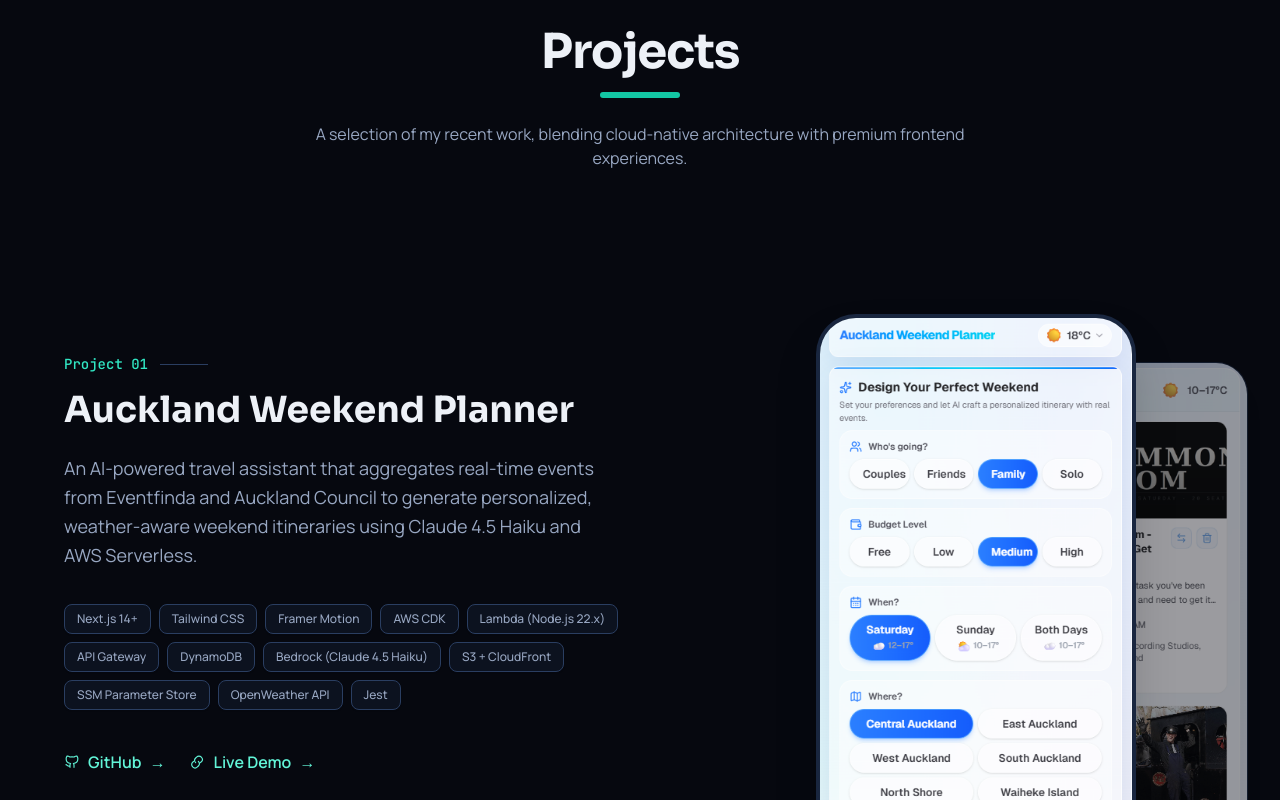
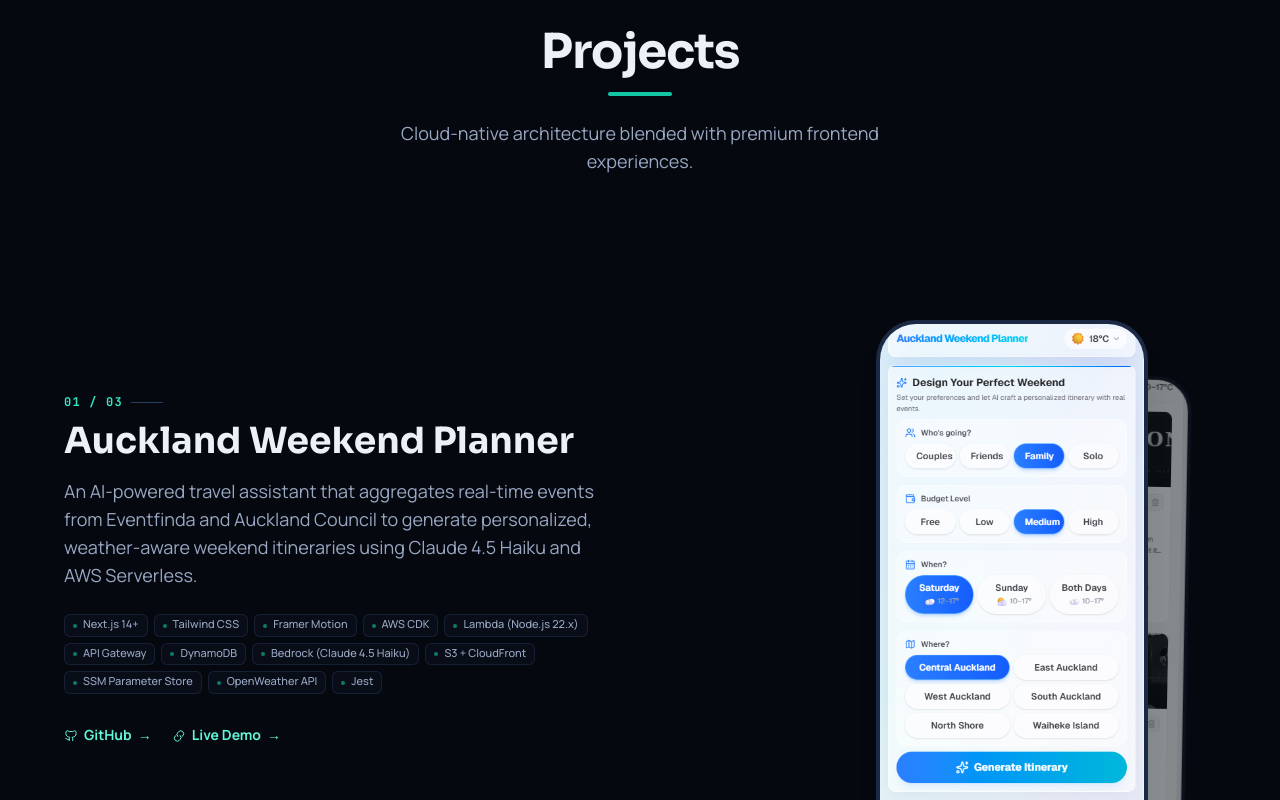
Before and after one commit to sheng656/Sheng_portfolio, a React (Vite) app: page / in a window 1280 px wide. Shown: the part 940-1740 px from the top of the page. Built offline with nearby package versions, Linux system fonts and the light colour scheme.

Commit message:
feat: enhance project card interactivity with animated screenshot swapping and improved navigation

```diff
--- a/src/components/Projects.tsx
+++ b/src/components/Projects.tsx
@@ -1,4 +1,5 @@
-import { motion } from "framer-motion";
+import { useState, useRef } from "react";
+import { motion, AnimatePresence } from "framer-motion";
 import type { ProjectsData, ProjectItem } from "../types";
 import IconGlyph from "./IconGlyph";
 import { trackProjectOpen, trackGithubClick } from "../lib/gtag";
@@ -7,56 +8,139 @@
   data: ProjectsData;
 }
 
-function ProjectCard({ item, index }: { item: ProjectItem; index: number }) {
+interface ProjectCardProps {
+  item: ProjectItem;
+  index: number;
+  total: number;
+  prevId?: string;
+  nextId?: string;
+}
+
+function ProjectCard({ item, index, total, prevId, nextId }: ProjectCardProps) {
   const isEven = index % 2 === 0;
+  const [frontIdx, setFrontIdx] = useState(0);
+  const lastSwapTime = useRef(0);
+
+  const handleSwap = (idx: number, isClick = false) => {
+    const now = Date.now();
+    if (frontIdx !== idx && (isClick || now - lastSwapTime.current > 3000)) {
+      setFrontIdx(idx);
+      lastSwapTime.current = now;
+    }
+  };
 
   return (
     <motion.article
+      id={item.id}
       initial={{ opacity: 0, y: 30 }}
       whileInView={{ opacity: 1, y: 0 }}
-      viewport={{ once: true, margin: "-100px" }}
-      transition={{ duration: 0.7, delay: index * 0.1 }}
-      className={`group flex flex-col gap-10 py-16 lg:py-24 ${
-        isEven ? "lg:flex-row" : "lg:flex-row-reverse"
+      viewport={{ once: true, margin: "-50px" }}
+      transition={{ duration: 0.6, delay: 0.1 }}
+      className={`group flex min-h-[80vh] flex-col gap-8 py-12 lg:min-h-0 lg:gap-16 lg:py-20 ${
+        isEven ? "lg:flex-row-reverse" : "lg:flex-row"
       }`}
     >
+      {/* Visual Content (Interactive Layered Mockups) */}
+      {/* pb accounts for the back image's y-offset so it doesn't bleed into the text section */}
+      <div className={`flex flex-1 items-center justify-center ${isEven ? "lg:justify-end" : "lg:justify-start"}`}>
+        <div className="relative h-[420px] w-full max-w-[260px] pb-5 sm:h-[500px] sm:max-w-[340px] sm:pb-6">
+          <AnimatePresence mode="popLayout">
+            {[0, 1].map((idx) => {
+              const isFront = frontIdx === idx;
+              const screenshot = item.screenshots?.[idx];
+              if (!screenshot) return null;
+
+              return (
+                <motion.div
+                  key={`${item.id}-shot-${idx}`}
+                  layout
+                  onClick={() => handleSwap(idx, true)}
+                  onMouseEnter={() => handleSwap(idx)}
+                  initial={false}
+                  animate={{
+                    zIndex: isFront ? 20 : 10,
+                    // More x-offset, less y — back image shows its own content visibly
+                    x: isFront ? 0 : 56,
+                    y: isFront ? 0 : 20,
+                    scale: isFront ? 1 : 0.88,
+                    opacity: isFront ? 1 : 0.55,
+                    rotate: isFront ? 0 : 1,
+                  }}
+                  transition={{
+                    type: "spring",
+                    stiffness: 180,
+                    damping: 28,
+                  }}
+                  className={`absolute left-0 top-0 w-[80%] cursor-pointer overflow-hidden rounded-[2rem] border-2 shadow-xl transition-colors duration-500 sm:rounded-[2.5rem] sm:border-4 ${
+                    isFront
+                      ? "border-base-border/40 bg-base-elevated"
+                      : "border-base-border/10 bg-base-surface"
+                  }`}
+                >
+                  <div className="relative aspect-[9/19.5] overflow-hidden">
+                    <img
+                      src={screenshot}
+                      alt={`${item.name} screenshot ${idx + 1}`}
+                      className={`h-full w-full object-cover transition-all duration-700 ${
+                        !isFront ? "grayscale blur-[0.3px]" : "grayscale-0 blur-0"
+                      }`}
+                      loading="lazy"
+                    />
+                    {!isFront && (
+                      <div className="absolute inset-0 bg-accent-500/5 transition-opacity" />
+                    )}
+                  </div>
+                </motion.div>
+              );
+            })}
+          </AnimatePresence>
+
+          <motion.div
+            animate={{ opacity: [0.03, 0.08, 0.03] }}
+            transition={{ duration: 6, repeat: Infinity }}
+            className={`absolute -inset-8 -z-10 bg-accent-500/10 blur-[80px] rounded-full ${isEven ? 'right-0' : 'left-0'}`}
+          />
+        </div>
+      </div>
+
       {/* Text Content */}
       <div className="flex flex-1 flex-col justify-center">
-        <div className="flex items-center gap-3">
-          <span className="font-mono text-sm font-medium text-accent-400">
-            Project {String(index + 1).padStart(2, "0")}
+        <div className="flex items-center gap-2">
+          <span className="font-mono text-xs font-bold tracking-widest text-accent-400">
+            {String(index + 1).padStart(2, "0")} / {String(total).padStart(2, "0")}
           </span>
-          <div className="h-px w-12 bg-base-border" />
+          <div className="h-[1px] w-8 bg-base-border" />
         </div>
 
-        <h3 className="mt-4 font-display text-3xl font-bold text-ink sm:text-4xl">
+        <h3 className="mt-3 font-display text-2xl font-bold text-ink sm:text-3xl lg:text-4xl">
           {item.name}
         </h3>
 
-        <p className="mt-6 max-w-xl text-lg leading-relaxed text-muted">
+        <p className="mt-4 max-w-xl text-base leading-relaxed text-muted lg:text-lg">
           {item.description}
         </p>
 
-        <ul className="mt-8 flex flex-wrap gap-2">
+        {/* Optimized Tech Tags */}
+        <ul className="mt-6 flex flex-wrap gap-1.5">
           {item.techStack.map((tech) => (
             <li
               key={tech}
-              className="rounded-lg border border-base-border bg-base-elevated/50 px-3 py-1.5 text-xs font-medium text-muted shadow-sm transition-colors hover:border-accent-500/30 hover:bg-accent-500/5"
+              className="inline-flex items-center gap-1.5 rounded-md border border-base-border/40 bg-base-elevated/30 px-2 py-0.5 text-[11px] font-medium text-muted transition-colors hover:border-accent-500/20 hover:text-accent-300"
             >
+              <span className="h-1 w-1 rounded-full bg-accent-500/60" />
               {tech}
             </li>
           ))}
         </ul>
 
-        <div className="mt-10 flex flex-wrap gap-6">
+        <div className="mt-8 flex flex-wrap gap-5">
           {item.links.map((link) => (
             <a
               key={`${item.id}-${link.label}`}
               href={link.href}
               target="_blank"
               rel="noreferrer"
-              className="group/link inline-flex items-center gap-2 text-base font-semibold text-accent-300 transition-all hover:text-accent-100"
-              aria-label={`${item.name} ${link.label}`}
+              className="group/link inline-flex items-center gap-1.5 text-sm font-bold text-accent-300 transition-all hover:text-accent-100"
               onClick={() => {
                 if (link.label.toLowerCase().includes("demo") || link.label.toLowerCase().includes("live")) {
                   trackProjectOpen(item.name);
@@ -65,63 +149,28 @@
                 }
               }}
             >
-              <IconGlyph name={link.label.toLowerCase().includes("github") ? "github" : "link"} className="h-4 w-4" />
+              <IconGlyph name={link.label.toLowerCase().includes("github") ? "github" : "link"} className="h-3.5 w-3.5" />
               {link.label}
-              <motion.span
-                className="inline-block"
-                initial={{ x: 0 }}
-                whileHover={{ x: 3 }}
-              >
-                →
-              </motion.span>
+              <span className="transition-transform group-hover/link:translate-x-1">→</span>
             </a>
           ))}
         </div>
-      </div>
 
-      {/* Visual Content (Layered Mockups) */}
-      <div className="flex flex-1 items-center justify-center lg:justify-end">
-        <div className="relative h-[400px] w-full max-w-[320px] sm:h-[500px] sm:max-w-[400px]">
-          {/* Background Mockup */}
-          {item.screenshots && item.screenshots[1] && (
-            <motion.div
-              className="absolute -right-4 top-12 z-0 w-[75%] overflow-hidden rounded-[2rem] border border-base-border/50 bg-base-surface shadow-xl sm:-right-8"
-              initial={{ x: 20, opacity: 0 }}
-              whileInView={{ x: 0, opacity: 0.6 }}
-              viewport={{ once: true }}
-              transition={{ duration: 1, delay: 0.2 }}
-            >
-              <img
-                src={item.screenshots[1]}
-                alt={`${item.name} screenshot 2`}
-                className="h-full w-full object-cover grayscale-[20%] transition-all duration-700 group-hover:grayscale-0"
-                loading="lazy"
-              />
-            </motion.div>
-          )}
+        {/* Mobile Navigation Footer */}
+        <div className="mt-auto flex items-center justify-between border-t border-base-border/30 pt-6 lg:hidden">
+          {prevId ? (
+            <a href={`#${prevId}`} className="text-xs font-bold uppercase tracking-tighter text-muted transition-colors hover:text-accent-400">
+              ← Prev
+            </a>
+          ) : <div />}
 
-          {/* Foreground Mockup */}
-          {item.screenshots && item.screenshots[0] && (
-            <motion.div
-              className="absolute left-0 top-0 z-10 w-[80%] overflow-hidden rounded-[2.5rem] border-4 border-base-border/30 bg-base-elevated shadow-2xl transition-transform duration-500 group-hover:scale-[1.02]"
-              initial={{ y: 40, opacity: 0 }}
-              whileInView={{ y: 0, opacity: 1 }}
-              viewport={{ once: true }}
-              transition={{ duration: 0.8 }}
-            >
-              <div className="relative aspect-[9/19.5] overflow-hidden">
-                <img
-                  src={item.screenshots[0]}
-                  alt={`${item.name} screenshot 1`}
-                  className="h-full w-full object-cover"
-                  loading="lazy"
-                />
-              </div>
-            </motion.div>
-          )}
+          <div className="text-[10px] font-bold text-base-border">PROJECT NAV</div>
 
-          {/* Decorative Gradient Blob */}
-          <div className={`absolute -inset-10 -z-10 bg-accent-500/10 blur-[80px] rounded-full transition-opacity duration-500 group-hover:opacity-20 ${isEven ? 'right-0' : 'left-0'}`} />
+          {nextId ? (
+            <a href={`#${nextId}`} className="text-xs font-bold uppercase tracking-tighter text-muted transition-colors hover:text-accent-400">
+              Next →
+            </a>
+          ) : <div />}
         </div>
       </div>
     </motion.article>
@@ -133,19 +182,26 @@
 
   return (
     <section id={data.id} aria-labelledby={headingId} className="section-anchor">
-      <div className="mb-12 flex flex-col items-center text-center">
+      <div className="mb-12 flex flex-col items-center text-center lg:mb-16">
         <h2 id={headingId} className="font-display text-4xl font-bold tracking-tight text-ink sm:text-5xl">
           {data.heading}
         </h2>
-        <div className="mt-4 h-1.5 w-20 rounded-full bg-accent-500" />
-        <p className="mt-6 max-w-2xl text-muted">
-          A selection of my recent work, blending cloud-native architecture with premium frontend experiences.
+        <div className="mt-4 h-1 w-16 rounded-full bg-accent-500" />
+        <p className="mt-6 max-w-xl text-base text-muted lg:text-lg">
+          Cloud-native architecture blended with premium frontend experiences.
         </p>
       </div>
 
-      <div className="space-y-4">
+      <div className="divide-y divide-base-border/20 space-y-8">
         {data.items.map((item, index) => (
-          <ProjectCard key={item.id} item={item} index={index} />
+          <ProjectCard
+            key={item.id}
+            item={item}
+            index={index}
+            total={data.items.length}
+            prevId={index > 0 ? data.items[index - 1].id : undefined}
+            nextId={index < data.items.length - 1 ? data.items[index + 1].id : undefined}
+          />
         ))}
       </div>
     </section>
```
Also changed, not shown: 1 other file (tests, documents, lock files or other folders).
